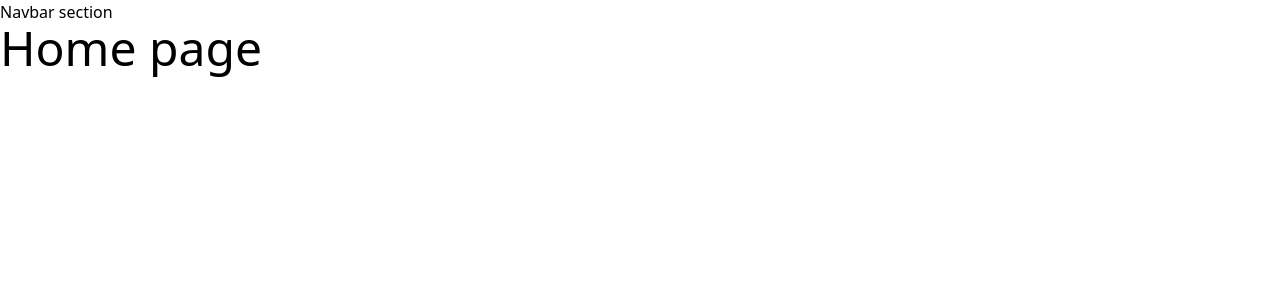
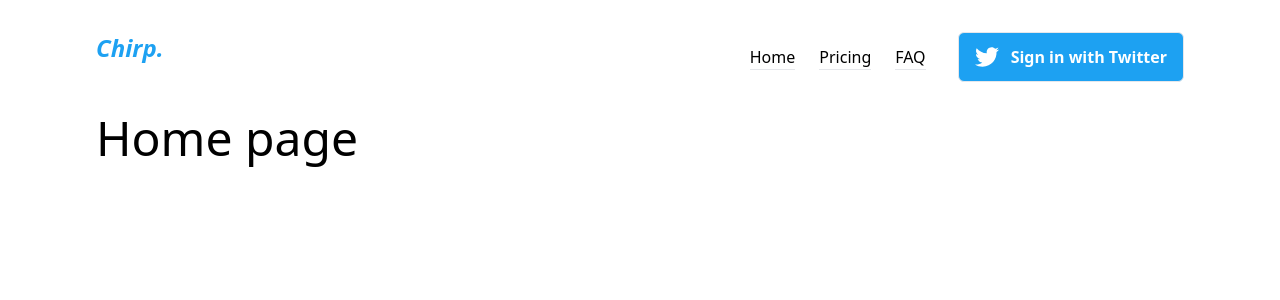
Before and after one commit to Mateusz-Zygadlo/chirp-landing-page, a React (Create React App) app: page / in a window 1280 px wide. Shown: the top 300 px of the page. Built offline with nearby package versions, Linux system fonts and the light colour scheme.

Commit message:
adding useMeasere useWindowSize useScrollToTop hooks and create navar

```diff
--- /dev/null
+++ b/src/assets/index.ts
@@ -0,0 +1,13 @@
+import Twitter from './Twitter.svg'
+import TwitterBlue from './Twitter (Blue).svg'
+import TwitterBlack from './Twitter (Black).svg'
+import HamburgerMenu from './Hamburger Menu.svg'
+import Close from './Close.svg'
+
+export const Images = {
+  Twitter,
+  TwitterBlue,
+  TwitterBlack,
+  HamburgerMenu,
+  Close,
+}
--- /dev/null
+++ b/src/components/Button.tsx
@@ -0,0 +1,14 @@
+import React from 'react'
+
+interface ButtonProps {
+  blue?: boolean;
+  reverse?: boolean;
+}
+
+export const Button: React.FC<ButtonProps> = ({ blue, reverse, children }) => {
+  return(
+    <button className={`${reverse ? 'text-white bg-black' : blue ? 'bg-blue text-white' : null} rounded-md font-bold px-4 py-3 border flex items-center`}>
+      {children}
+    </button>
+  )
+}
--- a/src/components/Navbar.tsx
+++ b/src/components/Navbar.tsx
@@ -1,9 +1,81 @@
-import React from 'react'
+import React, {
+  useState,
+  useEffect,
+} from 'react'
+import { NAVBAR_CONTENT } from '../data'
+import { MOBILE_WIDTH } from '../constanst'
+import {
+  useWindowSize,
+  useMeasure
+} from '../hooks'
+import { Images } from '../assets'
+import { Button } from '../components'
 
 export const Navbar = () => {
+  const [isOpen, setIsOpen] = useState<boolean>(false)
+  const { logo, links, button } = NAVBAR_CONTENT
+  const { width, setWidth } = useWindowSize()
+  const { rect, myRef }: any = useMeasure()
+
+  useEffect(() => {
+    if(rect) setWidth(rect.width)
+  }, [rect])
+
   return(
-    <div>
-      <h1>Navbar section</h1>
+    <div
+      ref={myRef}
+      className="flex justify-between py-8 relative"
+    >
+      <h1 className="text-2xl text-blue font-semibold italic cursor-default">{logo}</h1>
+      {width > MOBILE_WIDTH ? (
+        <div className="flex">
+          <div className="flex mx-5 items-center">
+            {links.map((link: any, index: number) => (
+              <p
+                key={index}
+                className="mx-3 border-b cursor-default hover:border-black duration-500"
+              >{link.name}</p>
+            ))}
+          </div>
+          <Button blue>
+            <>
+              <img src={button.logo} alt={button.content} />
+              <p className="ml-3">{button.content}</p>
+            </>
+          </Button>
+        </div>
+      ) : isOpen ? (
+        <div className="absolute -right-1 bg-white border p-2">
+          <img
+            src={Images.Close}
+            alt="close"
+            className="scale-125 absolute top-3 right-3 cursor-pointer"
+            onClick={() => setIsOpen(false)}
+          />
+          <div className="w-full mb-3 display: flex flex-col justify-center items-center">
+            {links.map((link: any, index: number) => (
+              <p
+                key={index}
+                className="my-2 w-full mx-auto cursor-pointer text-2xl flex justify-center items-center hover:underline hover:decoration-dashed"
+              >{link.name}</p>
+            ))}
+          </div>
+          <div className="scale-90">
+            <Button blue>
+              <>
+                <img src={button.logo} alt={button.content} />
+                <p className="ml-3">{button.content}</p>
+              </>
+            </Button>
+          </div>
+        </div>
+      ) : <img
+            src={Images.HamburgerMenu}
+            alt="Hamburger Menu"
+            className="scale-75 cursor-pointer"
+            onClick={() => setIsOpen(true)}
+          />
+      }
     </div>
   )
 }
--- a/src/components/index.ts
+++ b/src/components/index.ts
@@ -1 +1,2 @@
 export { Navbar } from './Navbar'
+export { Button } from './Button'
--- /dev/null
+++ b/src/constanst.ts
@@ -0,0 +1 @@
+export const MOBILE_WIDTH = 1024;
--- /dev/null
+++ b/src/data.ts
@@ -0,0 +1,14 @@
+import { Images } from './assets'
+
+export const NAVBAR_CONTENT = {
+  logo: 'Chirp.',
+  links: [
+    { name: 'Home', path: '/' },
+    { name: 'Pricing', path: '/' },
+    { name: 'FAQ', path: '/' },
+  ],
+  button: {
+    content: 'Sign in with Twitter',
+    logo: Images.Twitter
+  }
+}
--- /dev/null
+++ b/src/hooks/index.ts
@@ -0,0 +1,3 @@
+export { useWindowSize } from './useWindowSize'
+export { useMeasure } from './useMeasure'
+export { useScrollToTop } from './useScrollToTop'
--- /dev/null
+++ b/src/hooks/useMeasure.tsx
@@ -0,0 +1,19 @@
+import React, {
+  useRef,
+  useState,
+  useLayoutEffect,
+} from 'react'
+
+export const useMeasure = (deps: any[] = []) => {
+  const [rect, setRect] = useState()
+  const myRef = useRef<any>()
+
+  useLayoutEffect(() => {
+    setRect(myRef.current.getBoundingClientRect())
+  }, deps)
+
+  return {
+    rect,
+    myRef
+  }
+}
--- /dev/null
+++ b/src/hooks/useScrollToTop.tsx
@@ -0,0 +1,14 @@
+import React, { useEffect } from 'react'
+
+export const useScrollToTop = () => {
+  const scrollToTop = () => {
+    window.scrollTo({
+      top: 0,
+      behavior: "smooth"
+    })
+  }
+
+  useEffect(() => {
+    scrollToTop()
+  }, [])
+}
--- /dev/null
+++ b/src/hooks/useWindowSize.tsx
@@ -0,0 +1,22 @@
+import React, {
+  useState,
+  useEffect,
+} from 'react'
+
+export const useWindowSize = () => {
+  const [windowSize, setWindowSize] = useState({
+    width: 0,
+    setWidth(rect: number){
+      setWindowSize({...windowSize, width: rect})
+    }
+  })
+
+  useEffect(() => {
+    const resizeWindow = () => setWindowSize({...windowSize, width: window.innerWidth})
+    window.addEventListener('resize', resizeWindow)
+
+    return () => window.removeEventListener('resize', resizeWindow)
+  }, [])
+
+  return windowSize;
+}
--- a/src/pages/Home.tsx
+++ b/src/pages/Home.tsx
@@ -1,9 +1,12 @@
 import React from 'react'
 import { Navbar } from '../components'
+import { useScrollToTop } from '../hooks'
 
 export const Home = () => {
+  useScrollToTop()
+
   return(
-    <div>
+    <div className="px-5 md:px-16 lg:px-24">
       <Navbar />
       <h1 className="text-5xl">Home page</h1>
     </div>
--- a/tailwind.config.js
+++ b/tailwind.config.js
@@ -3,7 +3,21 @@ module.exports = {
     "./src/**/*.{js,jsx,ts,tsx}",
   ],
   theme: {
-    extend: {},
+    extend: {
+      colors: {
+        'main': '#F9F6F1',
+        'blue': '#1DA1F2',
+      },
+      keyframes: {
+        smoothMove: {
+          '0%': { opacity: 0 },
+          '100%': { opacity: 1 },
+        },
+      },
+      animation: {
+        smoothMove: 'smoothMove 2s linear'
+      }
+    },
   },
   plugins: [],
 }
```
Also changed, not shown: src/assets/Close.svg (added).
